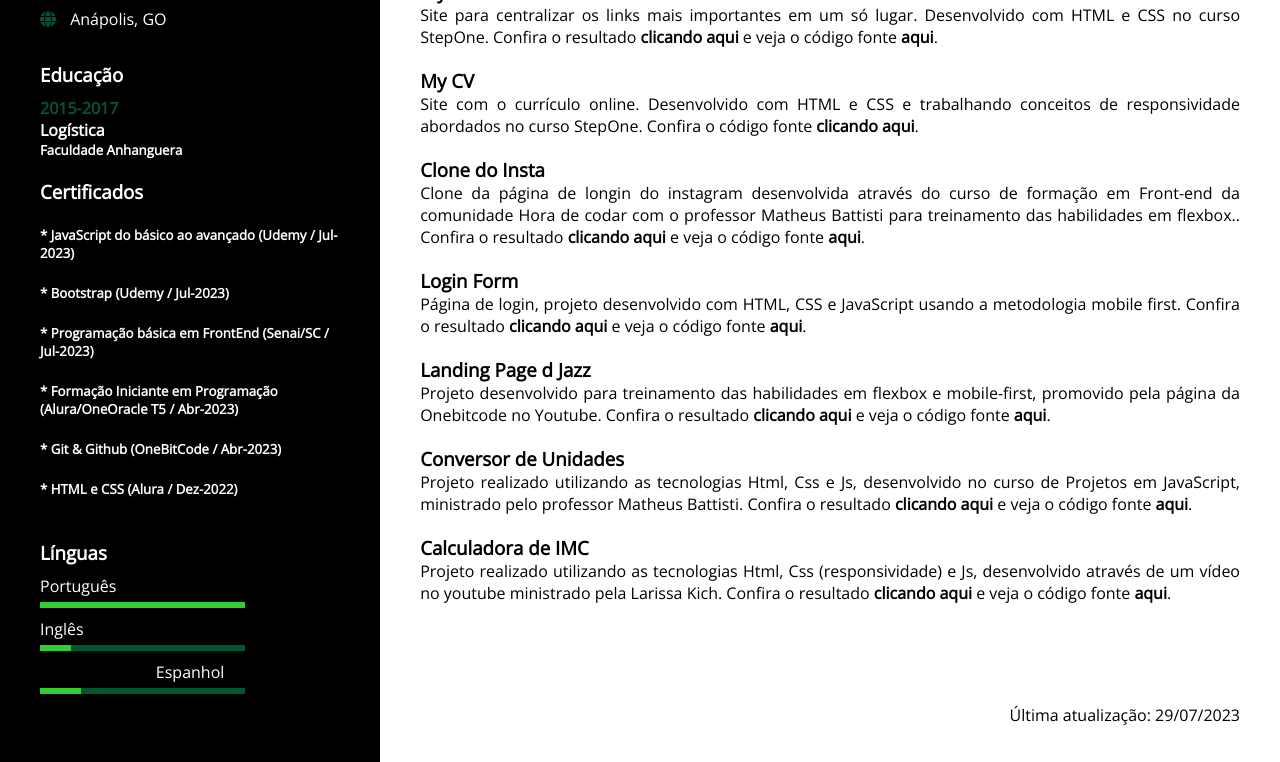
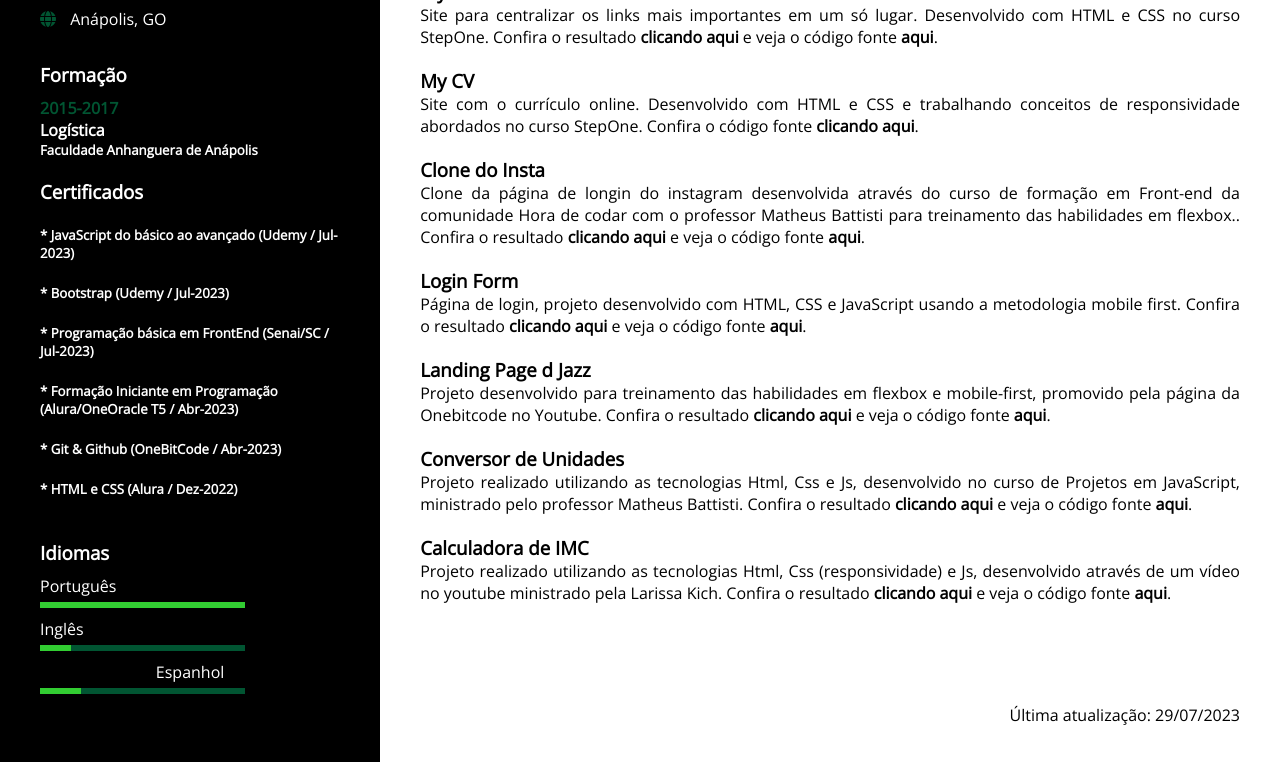
Before and after one commit to MayconRocha21/my-cv, a plain HTML site: page index.html in a window 1280 px wide. Shown: the part 505-1267 px from the top of the page. Drawn offline with nearby package versions, Linux system fonts and the light colour scheme.

```diff
--- a/index.html
+++ b/index.html
@@ -51,12 +51,12 @@
               </ul>
           </div>
           <div class="education-descripition">
-              <h3>Educação</h3>
+              <h3>Formação</h3>
               <ul>
                   <li>
                       <p>2015-2017</p>
                       <h4>Logística</h4>
-                      <h5>Faculdade Anhanguera</h5>
+                      <h5>Faculdade Anhanguera de Anápolis</h5>
                   </li>
 
 
@@ -80,7 +80,7 @@
               </ul>
           </div>
           <div class="language-description">
-              <h3>Línguas</h3>
+              <h3>Idiomas</h3>
               <ul>
                   <li>
                       <p>Português</p>
```
